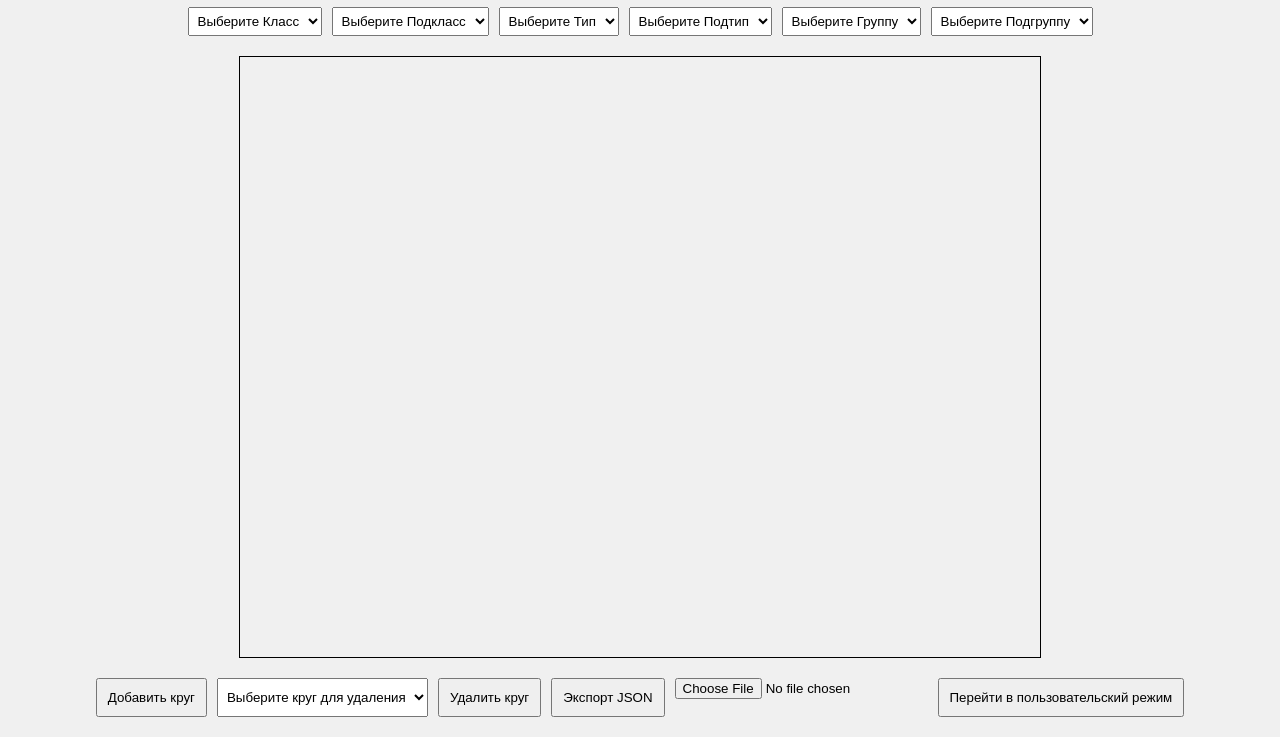
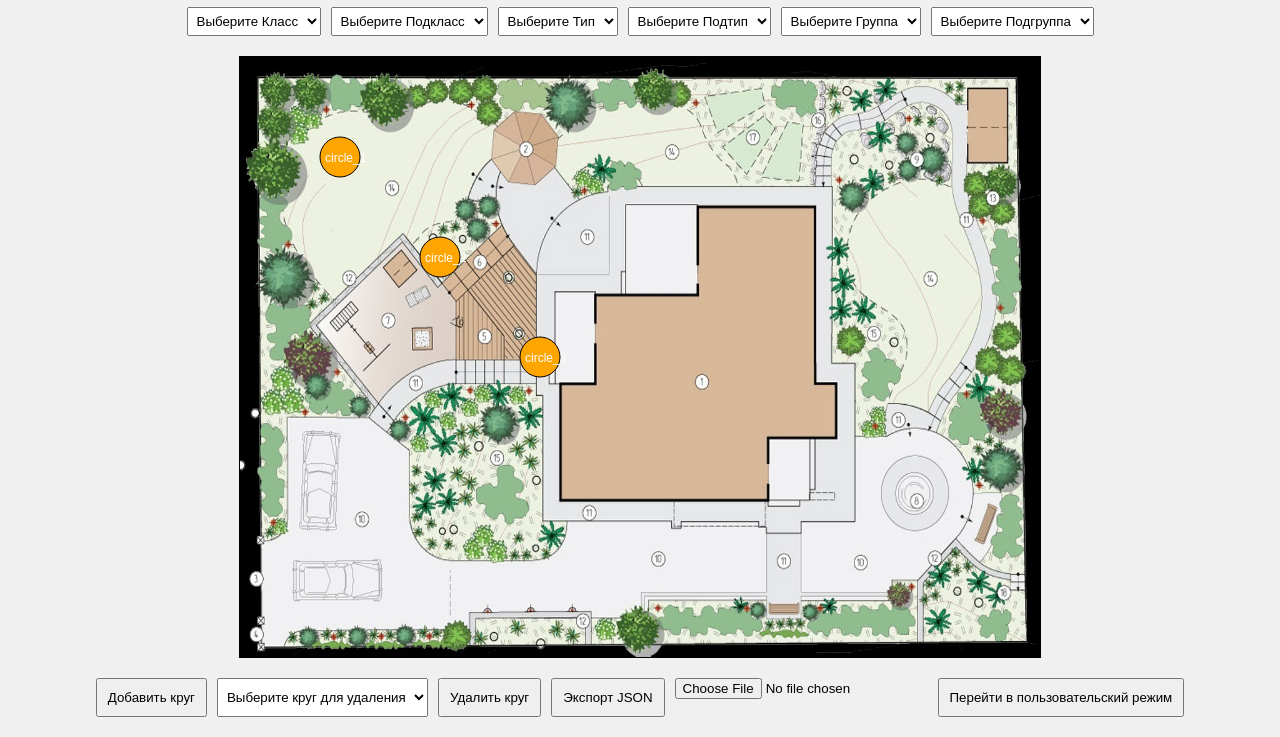
Before and after one commit to OLuneva/my_site, a plain HTML site: page developer.html in a window 1280 px wide. Shown: the part 93-830 px from the top of the page. Drawn offline with Linux system fonts and the light colour scheme.

Commit message:
Update developer.html

```diff
--- a/developer.html
+++ b/developer.html
@@ -42,7 +42,7 @@
         const canvas = document.getElementById('canvas');
         const ctx = canvas.getContext('2d');
         const background = new Image();
-        background.src = 'background.jpg'; // Замените на ваш фон
+        background.src = 'my-image.jpg'; // Замените на ваш фон
 
         let circles = JSON.parse(localStorage.getItem('circles')) || [];
         // Фильтрация невалидных элементов
@@ -62,20 +62,24 @@
         let selectedFilters = { class: '', subclass: '', type: '', subtype: '', group: '', subgroup: '' };
         let isDragging = false;
         let dragIndex = -1;
-        let nextId = Math.max(...circles.map(c => parseInt(c.id.split('_')[1]) || 0), 0) + 1;
+        // Исправление: корректная инициализация nextId
+        let nextId = circles.length > 0 ? Math.max(...circles.map(c => parseInt(c.id.split('_')[1]) || 0)) + 1 : 1;
 
         // Загрузка CSV (асинхронно)
         async function loadCSV() {
             try {
-                const response = await fetch('data.csv');
+                const response = await fetch('https://raw.githubusercontent.com/oluneva/my_site/main/Plants.csv');
+                if (!response.ok) throw new Error('Файл не найден');
                 const buffer = await response.arrayBuffer();
                 const decoder = new TextDecoder('windows-1251');
                 const csvText = decoder.decode(buffer);
                 data = parseCSV(csvText);
+                if (data.length === 0) throw new Error('CSV пустой или некорректный');
                 filteredData = data;
+                console.log('CSV загружен успешно:', data.length, 'строк');
                 updateFilters();
             } catch (e) {
-                console.warn('CSV не загружен, используем демо-данные');
+                console.warn('CSV не загружен, используем демо-данные:', e.message);
                 data = [
                     { Класс: 'Класс1', Подкласс: 'Подкласс1', Тип: 'Тип1', Подтип: 'Подтип1', Группа: 'Группа1', Подгруппа: 'Подгруппа1' },
                     { Класс: 'Класс2', Подкласс: 'Подкласс2', Тип: 'Тип2', Подтип: 'Подтип2', Группа: 'Группа2', Подгруппа: 'Подгруппа2' }
@@ -86,14 +90,20 @@
         }
 
         function parseCSV(csvText) {
-            const lines = csvText.split('\n');
-            const headers = lines[0].split(',');
+            const lines = csvText.split('\n').filter(line => line.trim());
+            if (lines.length < 1) return [];
+            const headers = lines[0].split(',').map(h => h.trim());
+            const expectedHeaders = ['Класс', 'Подкласс', 'Тип', 'Подтип', 'Группа', 'Подгруппа'];
+            if (!expectedHeaders.every(h => headers.includes(h))) {
+                console.warn('Заголовки CSV не совпадают, используем демо-данные');
+                return [];
+            }
             return lines.slice(1).map(line => {
                 const values = line.split(',');
                 let obj = {};
-                headers.forEach((h, i) => obj[h.trim()] = values[i]?.trim() || '');
+                headers.forEach((h, i) => obj[h] = values[i]?.trim() || '');
                 return obj;
-            });
+            }).filter(obj => obj['Класс']); // Фильтр пустых строк
         }
 
         function updateFilters() {
@@ -196,10 +206,12 @@
             reader.onload = () => {
                 try {
                     const imported = JSON.parse(reader.result);
-                    circles = imported.map(c => ({ ...c, isNew: false }));
-                    nextId = Math.max(...circles.map(c => parseInt(c.id.split('_')[1]) || 0), 0) + 1;
+                    if (!Array.isArray(imported)) throw new Error('Файл должен содержать массив объектов');
+                    circles = imported.filter(c => c && c.id && typeof c.x === 'number' && typeof c.y === 'number').map(c => ({ ...c, isNew: false }));
+                    nextId = circles.length > 0 ? Math.max(...circles.map(c => parseInt(c.id.split('_')[1]) || 0)) + 1 : 1;
                     localStorage.setItem('circles', JSON.stringify(circles));
                     renderCircles();
+                    alert('Импорт успешен!');
                 } catch (err) {
                     alert('Ошибка импорта: ' + err.message);
                 }
@@ -240,6 +252,10 @@
         background.onload = () => {
             loadCSV().then(() => renderCircles());
         };
+        background.onerror = () => {
+            console.warn('Фон не загружен, рендерим без него');
+            loadCSV().then(() => renderCircles());
+        };
     </script>
 </body>
 </html>
```
